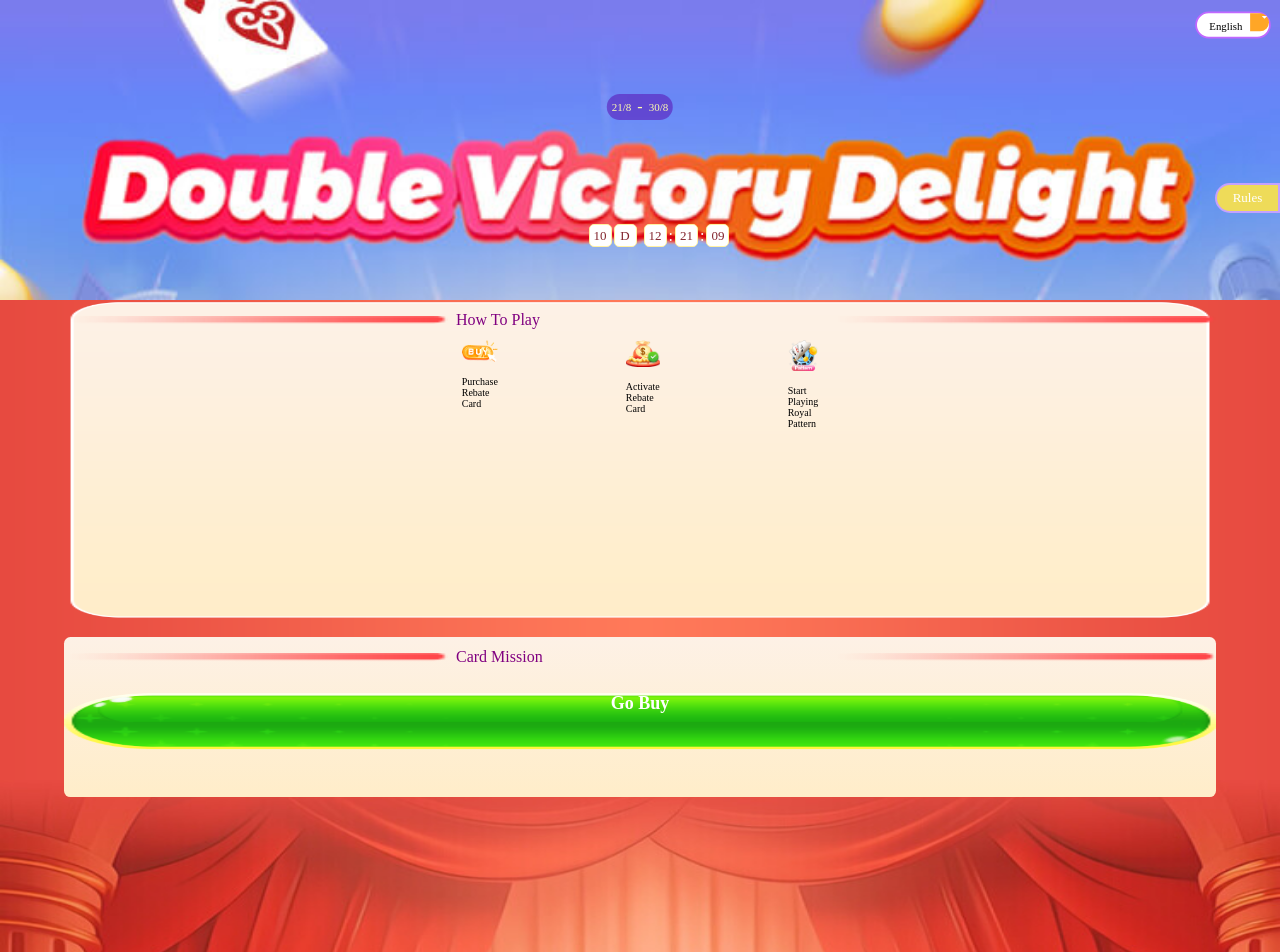
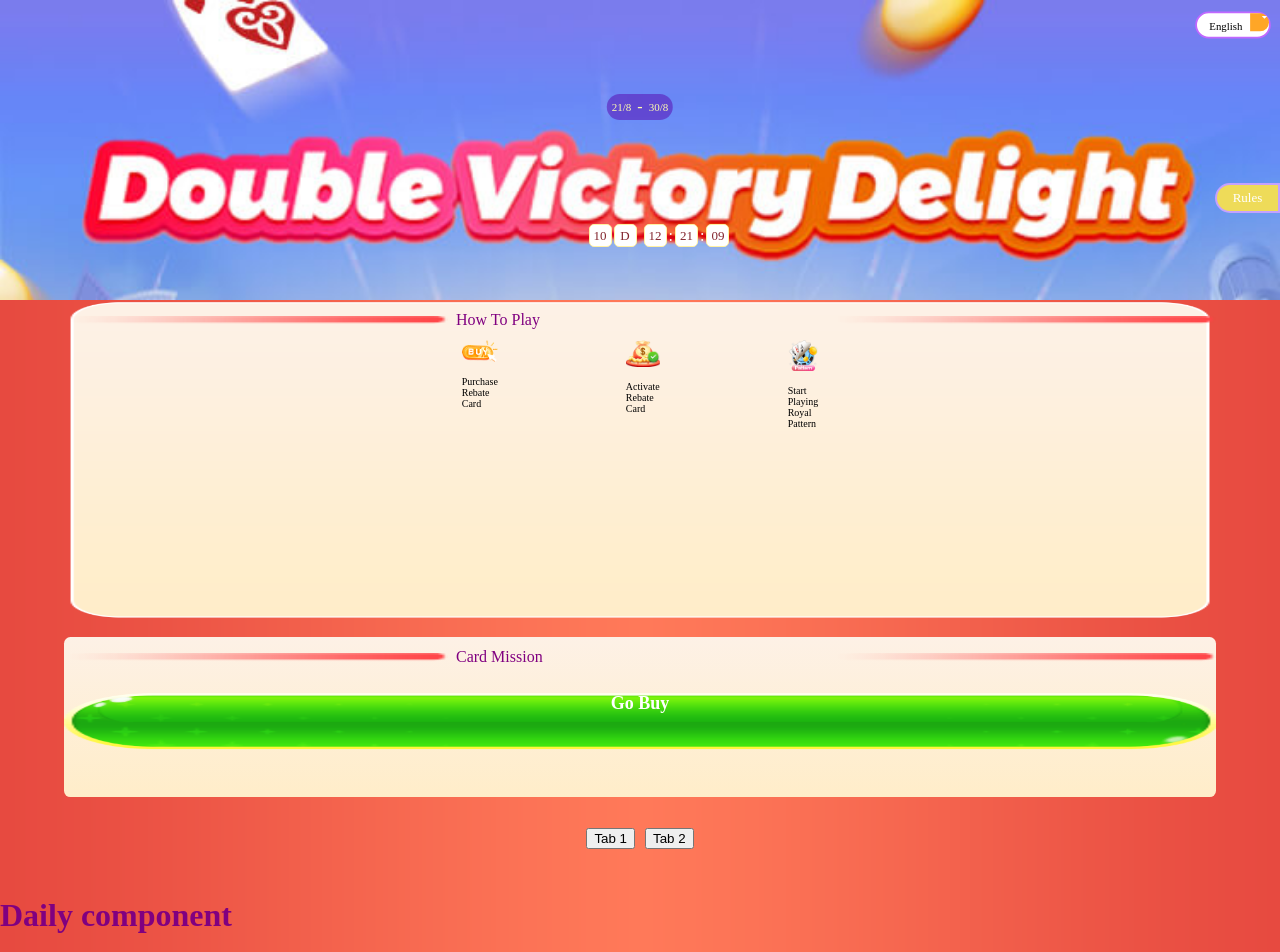
Before and after one commit to khankadir193/doubleVictoryDelight2k24, a Vue app: page / in a window 1280 px wide. Shown: the top 952 px of the page. Built offline with nearby package versions, Linux system fonts and the light colour scheme.

Commit message:
tabSwitching is working

```diff
--- a/src/App.vue
+++ b/src/App.vue
@@ -4,7 +4,8 @@
   <HeaderComponent />
   <HowToPlay />
   <MissionComp />
-  <LeaderBoardComp />
+  <Tabs />
+  <!-- <LeaderBoardComp /> -->
 </template>
 
 <script>
@@ -12,8 +13,9 @@
 // import DummyComp from './components/DummyComp.vue';
 import HeaderComponent from './components/HeaderComponent.vue';
 import HowToPlay from './components/HowToPlayComp.vue';
-import LeaderBoardComp from './components/LeaderBoardComp.vue';
+// import LeaderBoardComp from './components/LeaderBoardComp.vue';
 import MissionComp from './components/MissionComp.vue';
+import Tabs from './components/TabsComp.vue';
 
 
 
@@ -23,8 +25,9 @@ export default {
     // HelloWorld
     HeaderComponent,
     HowToPlay,
-    LeaderBoardComp,
-    MissionComp
+    // LeaderBoardComp,
+    MissionComp,
+    Tabs
   }
 }
 </script>
--- /dev/null
+++ b/src/components/DailyComp.vue
@@ -0,0 +1,16 @@
+<template>
+    <h1>Daily component</h1>
+</template>
+
+<script>
+export default {
+    name:'DailyComp'
+}
+
+</script>
+
+<style scoped>
+   h1{
+    color: purple;
+   }
+</style>
--- /dev/null
+++ b/src/components/OverAllComp.vue
@@ -0,0 +1,18 @@
+<template>
+    <h1>Over All Comp</h1>
+</template>
+
+<script>
+export default {
+    name:'OverAllComp'
+}
+
+
+</script>
+
+<style scoped>
+h1{
+    color: black;
+}
+
+</style>
--- /dev/null
+++ b/src/components/TabsComp.vue
@@ -0,0 +1,41 @@
+<template>
+    <div>
+      <div class="tabs">
+        <button @click="currentTab = 'DailyComp'">Tab 1</button>
+        <button @click="currentTab = 'OverAllComp'">Tab 2</button>
+      </div>
+      <div class="tab-content">
+        <component :is="currentTab"></component>
+      </div>
+    </div>
+  </template>
+
+  <script>
+  import DailyComp from './DailyComp.vue';
+  import OverAllComp from './OverAllComp.vue'
+
+  export default {
+    data() {
+      return {
+        currentTab: 'DailyComp'
+      }
+    },
+    components: {
+        DailyComp,
+        OverAllComp
+    }
+  }
+  </script>
+
+  <style>
+  .tabs {
+    display: flex;
+    justify-content: center;
+    gap: 10px;
+    margin: 3rem auto;
+  }
+
+  .tab-content {
+    margin-top: 20px;
+  }
+  </style>
```
